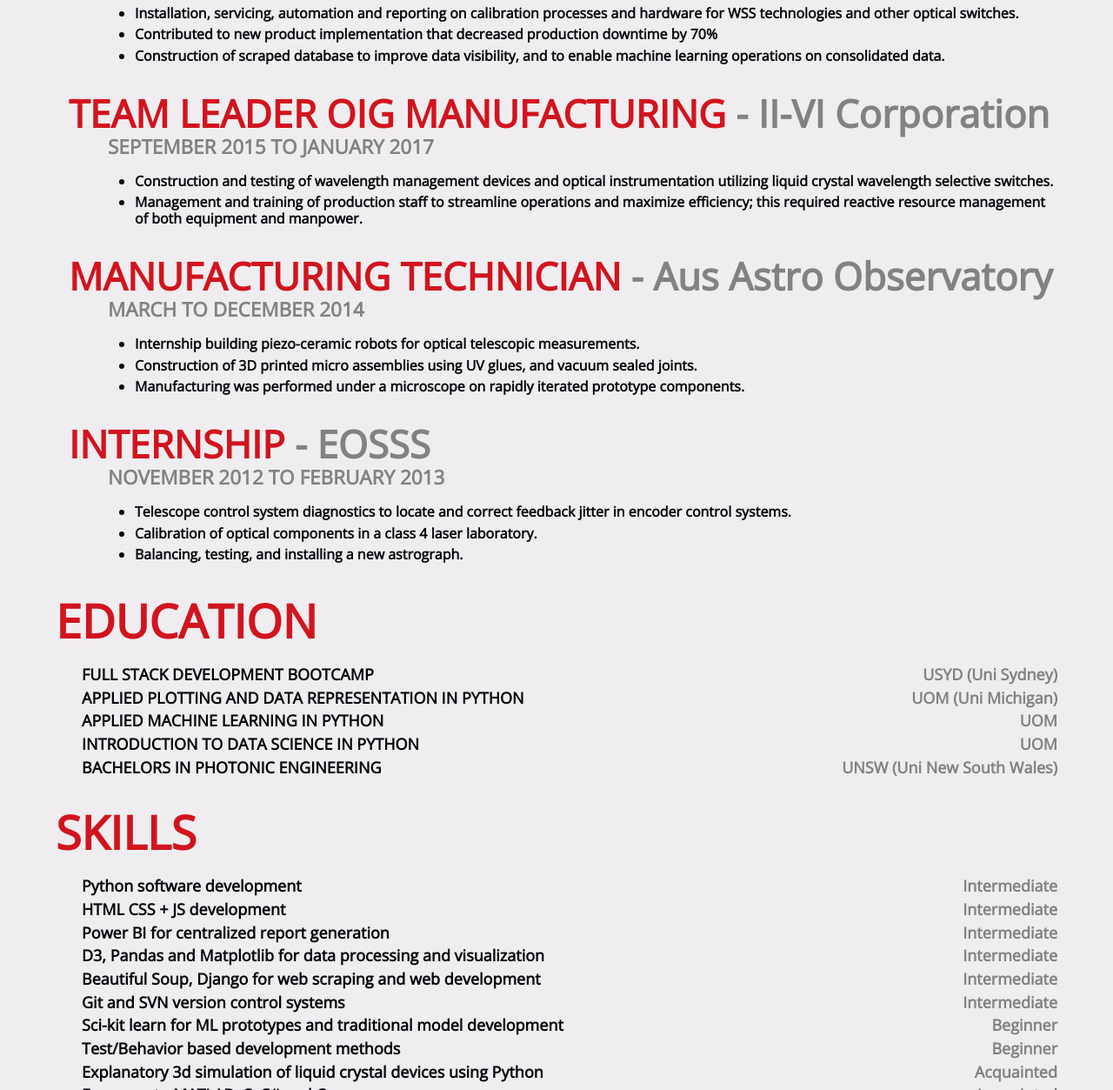
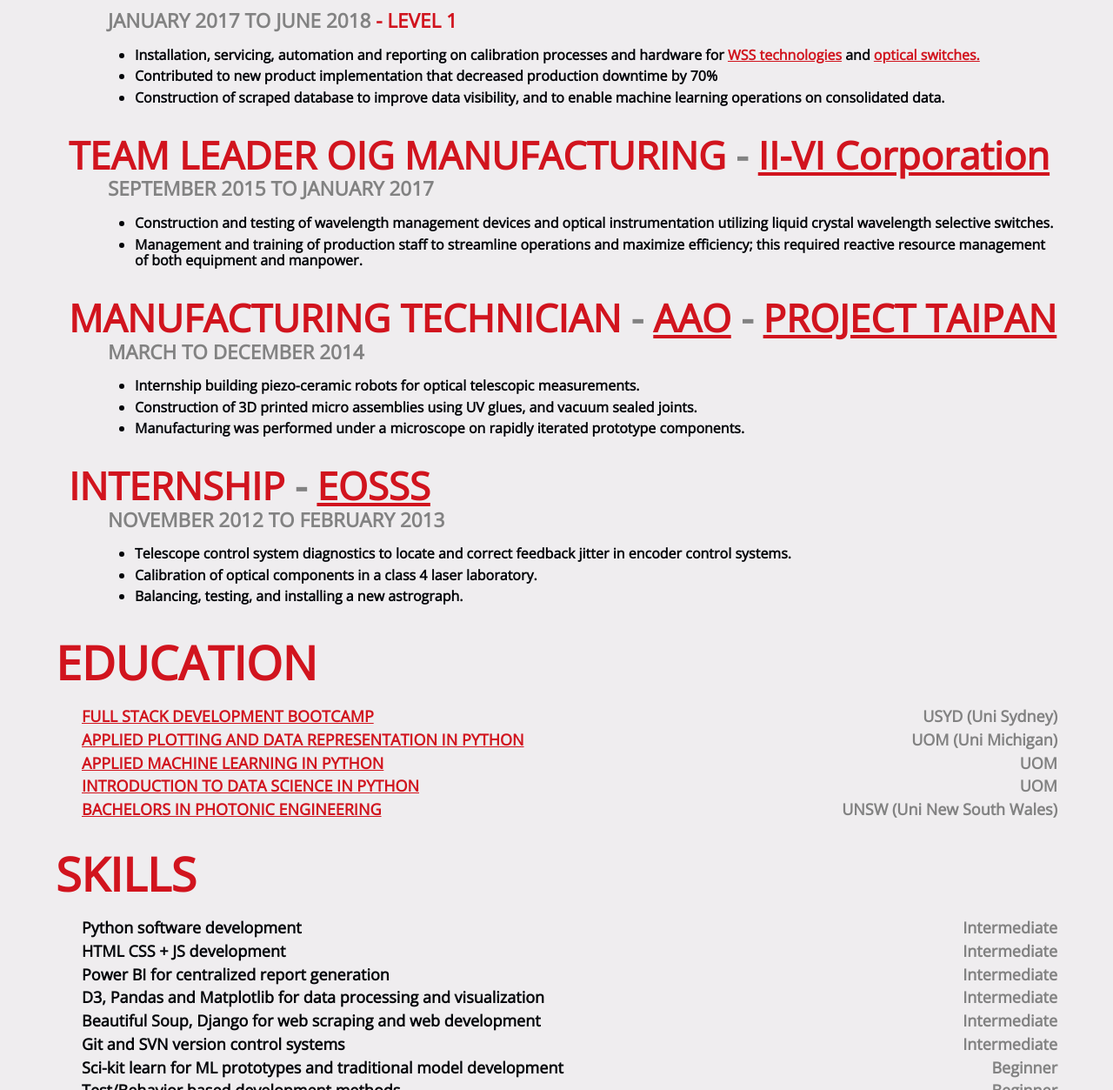
Before and after one commit to Fonyx/resume, a plain HTML site: page index.html in a window 1280 px wide. Shown: the part 959-2212 px from the top of the page at 87% size. Drawn offline with nearby package versions, Linux system fonts and the light colour scheme.

Commit message:
added links to programs and institutes

```diff
--- a/index.html
+++ b/index.html
@@ -33,7 +33,7 @@
             <div id="bootcamp-experience" class="experience-element seco_text_color">
                 <div class="experience-header">
                     <h3 class="experience-title quad_text_color">FULL STACK DEVELOPMENT
-                        <span class="experience-institute tert_text_color">- USYD BOOTCAMP</span>
+                        <span class="experience-institute tert_text_color">- <a href="https://techbootcamp.sydney.edu.au/coding/">USYD BOOTCAMP</a></span>
                     </h3>
                 </div>
                 <div class="experience-subtitle">
@@ -68,7 +68,7 @@
             <div id="r&d-ii-vi-experience" class="experience-element seco_text_color">
                 <div class="experience-header">
                     <h3 class="experience-title quad_text_color">R&D CALIBRATION PROCESS ENGINEER
-                        <span class="experience-institute tert_text_color">- II-VI</span>
+                        <span class="experience-institute tert_text_color">- <a href="https://ii-vi.com/">II-VI Corporation</a></span>
                     </h3>
                 </div>
                 <div class="experience-subtitle">
@@ -93,7 +93,7 @@
                 </div>
                 <div class="experience-details">
                     <ul class="browser-default">
-                        <li>Installation, servicing, automation and reporting on calibration processes and hardware for WSS technologies and other optical switches.</li>
+                        <li>Installation, servicing, automation and reporting on calibration processes and hardware for <a href="https://ii-vi.com/product-category/products/optical-communications">WSS technologies</a> and <a href="https://ii-vi.com/product-category/products/optical-communications/optical-instrumentation/">optical switches.</a></li>
                         <li>Contributed to new product implementation that decreased production downtime by 70%</li>
                         <li>Construction of scraped database to improve data visibility, and to enable machine learning operations on consolidated data.</li>
                     </ul>
@@ -102,7 +102,7 @@
             <div id="tl-ii-vi-experience" class="experience-element seco_text_color">
                 <div class="experience-header">
                     <h3 class="experience-title quad_text_color">TEAM LEADER OIG MANUFACTURING
-                        <span class="experience-institute tert_text_color">- II-VI Corporation</span>
+                        <span class="experience-institute tert_text_color">- <a href="https://ii-vi.com/">II-VI Corporation</a></span>
                     </h3>
                 </div>
                 <div class="experience-subtitle">
@@ -119,7 +119,7 @@
             <div id="manufacturing-technician-experience" class="experience-element seco_text_color">
                 <div class="experience-header">
                     <h3 class="experience-title quad_text_color">MANUFACTURING TECHNICIAN
-                        <span class="experience-institute tert_text_color">- Aus Astro Observatory</span>
+                        <span class="experience-institute tert_text_color">- <a href="https://astralis.org.au/">AAO</a> - <a href="https://astralis.org.au/projects/taipan/">PROJECT TAIPAN</a></span>
                     </h3>
                 </div>
                 <div class="experience-subtitle">
@@ -137,7 +137,7 @@
             <div id="eosss-internship-experience" class="experience-element seco_text_color">
                 <div class="experience-header">
                     <h3 class="experience-title quad_text_color">INTERNSHIP
-                        <span class="experience-institute tert_text_color">- EOSSS</span>
+                        <span class="experience-institute tert_text_color">- <a href="https://www.eos-aus.com/space/">EOSSS</a></span>
                     </h3>
                 </div>
                 <div class="experience-subtitle">
@@ -157,19 +157,19 @@
         <section id="education" class="container left-align">
             <h2 class="section-header quad_text_color">EDUCATION</h2>
 
-            <p id="usyd-bootcamp" >FULL STACK DEVELOPMENT BOOTCAMP
+            <p id="usyd-bootcamp"><a href="https://techbootcamp.sydney.edu.au/coding/">FULL STACK DEVELOPMENT BOOTCAMP</a>
                 <span class="education-institute tert_text_color">USYD (Uni Sydney)</span>
             </p>
-            <p id="uom-plotting" >APPLIED PLOTTING AND DATA REPRESENTATION IN PYTHON
+            <p id="uom-plotting"><a href="https://www.coursera.org/learn/python-plotting?">APPLIED PLOTTING AND DATA REPRESENTATION IN PYTHON</a>
                 <span class="education-institute tert_text_color">UOM (Uni Michigan)</span>
             </p>
-            <p id="uom-ml" >APPLIED MACHINE LEARNING IN PYTHON
+            <p id="uom-ml"><a href="https://www.coursera.org/learn/python-machine-learning">APPLIED MACHINE LEARNING IN PYTHON</a>
                 <span class="education-institute tert_text_color">UOM</span>
             </p>
-            <p id="uom-datascience" >INTRODUCTION TO DATA SCIENCE IN PYTHON
+            <p id="uom-datascience"><a href="https://www.coursera.org/learn/python-machine-learning?">INTRODUCTION TO DATA SCIENCE IN PYTHON</a>
                 <span class="education-institute tert_text_color">UOM</span>
             </p>
-            <p id="unsw-photonics" >BACHELORS IN PHOTONIC ENGINEERING
+            <p id="unsw-photonics"><a href="https://www.unsw.edu.au/engineering/electrical-engineering-and-telecommunications/research-eet/research-groups/telecommunications/photonics-optical-communications-group">BACHELORS IN PHOTONIC ENGINEERING</a>
                 <span class="education-institute tert_text_color">UNSW (Uni New South Wales)</span>
             </p>
         </section>
--- a/style.css
+++ b/style.css
@@ -33,6 +33,11 @@ li{
 
 main {
     flex: 1 0 auto;
+}
+
+a {
+  color: var(--quaternary);
+  text-decoration: underline;
 }
 
 /* Sets the top three details to be in line */
@@ -198,3 +203,7 @@ color: var(--quaternary) !important;
     font-size: 1.2rem;
     margin: 0 0 6px 2rem;
 }
+
+#logo-container {
+  text-decoration: none;
+}
```
